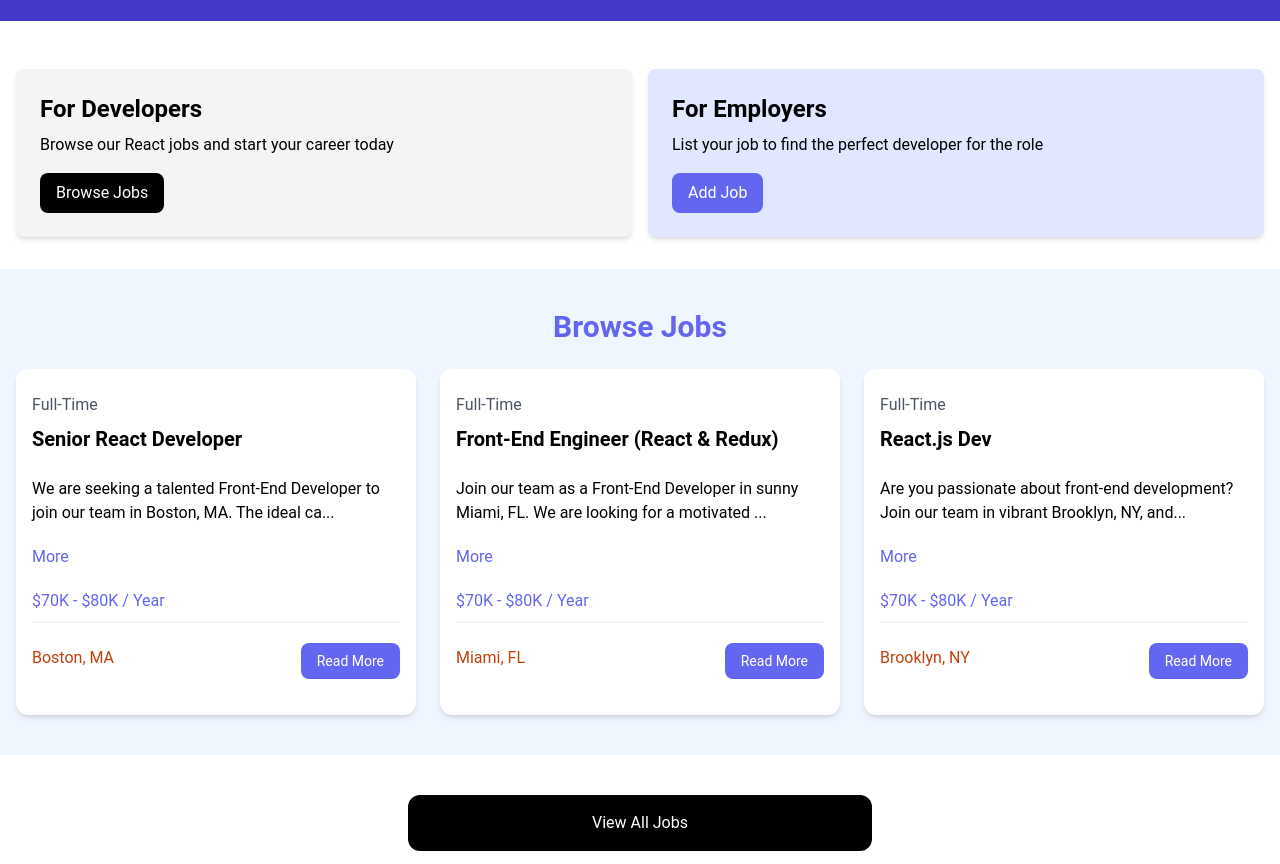
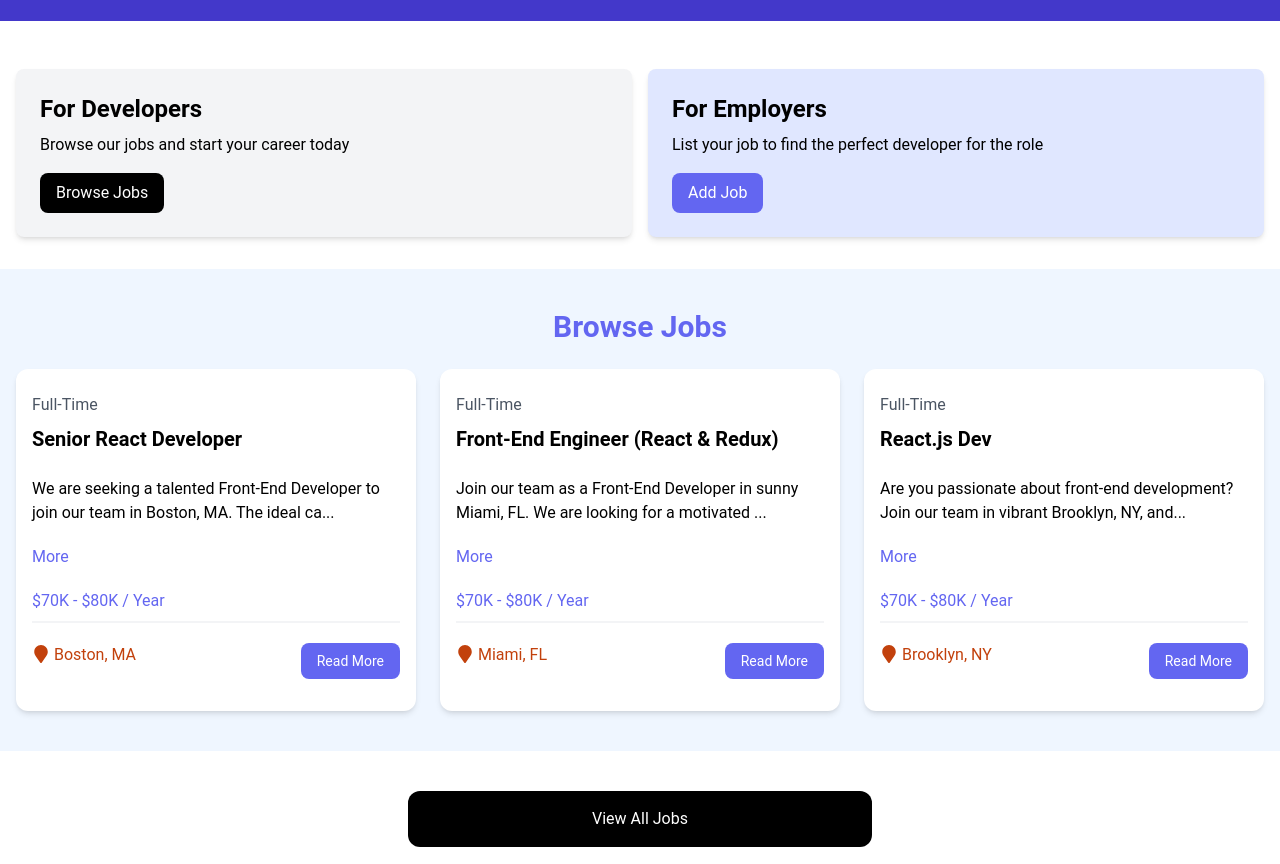
Before and after one commit to shreyash2101/Online-Job-Portal, a React (Vite) app: page / in a window 1280 px wide. Shown: the part 340-1204 px from the top of the page. Built offline with nearby package versions, Linux system fonts and the light colour scheme.

Commit message:
added map marker icon using react-icons font awesome icon

```diff
--- a/package.json
+++ b/package.json
@@ -11,7 +11,8 @@
   },
   "dependencies": {
     "react": "^18.2.0",
-    "react-dom": "^18.2.0"
+    "react-dom": "^18.2.0",
+    "react-icons": "^5.1.0"
   },
   "devDependencies": {
     "@types/react": "^18.2.66",
--- a/src/components/HomeCards.jsx
+++ b/src/components/HomeCards.jsx
@@ -8,7 +8,7 @@
           <Card>
             <h2 className="text-2xl font-bold">For Developers</h2>
             <p className="mt-2 mb-4">
-              Browse our React jobs and start your career today
+              Browse our jobs and start your career today
             </p>
             <a
               href="/jobs.html"
--- a/src/components/JobListing.jsx
+++ b/src/components/JobListing.jsx
@@ -1,4 +1,5 @@
 import { useState } from "react";
+import { FaMapMarker } from "react-icons/fa";
 
 const JobListing = ({ job }) => {
   const [showFullDescription, setShowFullDescription] = useState(false);
@@ -32,7 +33,7 @@
 
         <div className="flex flex-col lg:flex-row justify-between mb-4">
           <div className="text-orange-700 mb-3">
-            <i className="fa-solid fa-location-dot text-lg"></i>
+            <FaMapMarker className="inline text-lg mb-1 mr-1" />
             {job.location}
           </div>
           <a
--- a/src/components/Navbar.jsx
+++ b/src/components/Navbar.jsx
@@ -10,7 +10,7 @@
               className="flex flex-shrink-0 items-center mr-4"
               href="/index.html"
             >
-              <img className="h-10 w-auto" src={logo} alt="React Jobs" />
+              <img className="h-10 w-auto" src={logo} alt="Jobs Genie" />
               <span className="hidden md:block text-white text-2xl font-bold ml-2">
                 Jobs Genie
               </span>
```
Also changed, not shown: 1 other file (tests, documents, lock files or other folders).
